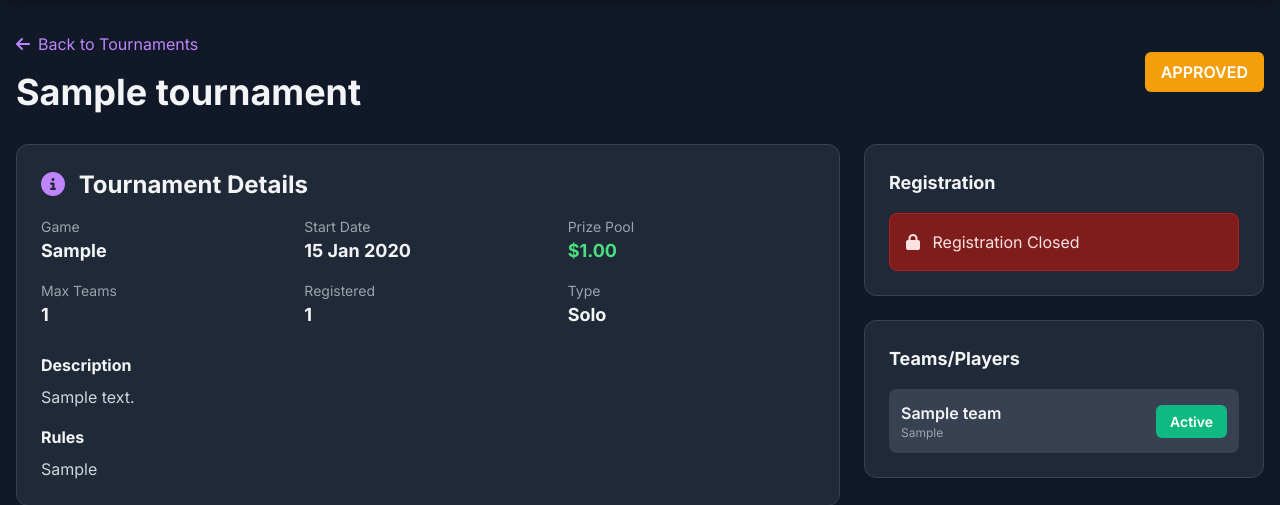
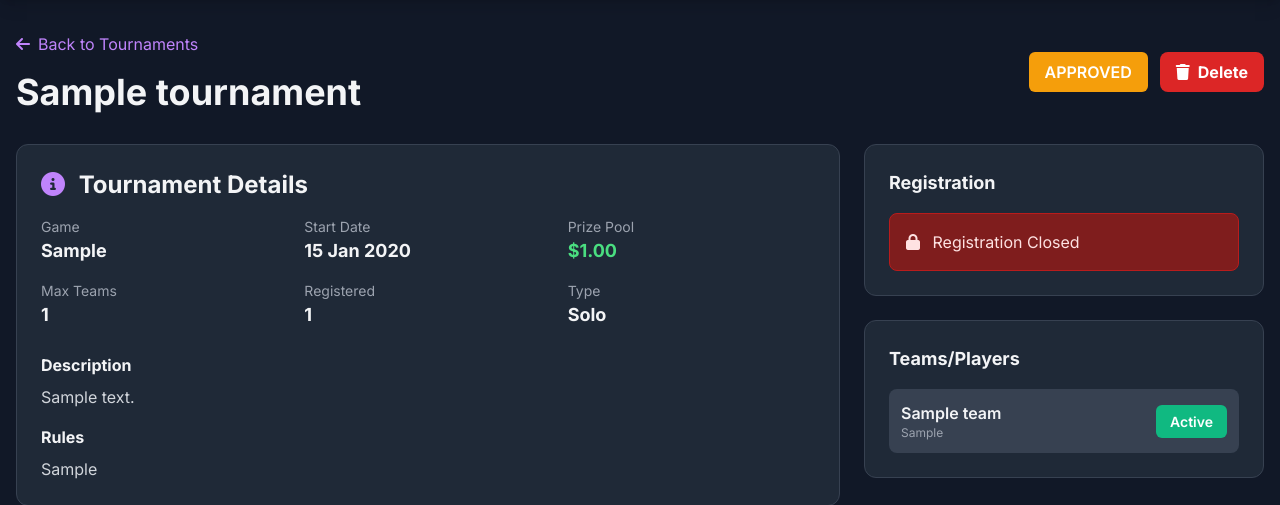
Before and after one commit to stiapanreha-dev/Esports-Tournament-Management, a Flask app: page /tournament/1 in a window 1280 px wide. Shown: the part 66-571 px from the top of the page. Run offline with Flask 3, Linux system fonts and the light colour scheme; the visitor is signed in with stand-in values (Sample User, id 1); tables that the repository leaves empty hold one stand-in row (values such as "Sample post"); some libraries are stand-ins or nearby versions.

Commit message:
Add tournament deletion for organizers

```diff
--- a/app.py
+++ b/app.py
@@ -747,6 +747,15 @@ def register_tournament(tournament_id):
     db.session.commit()
     return redirect(url_for('tournament_detail', tournament_id=tournament_id))
 
+@app.route('/tournament/<int:tournament_id>/delete', methods=['POST'])
+@role_required(['organizer'])
+def delete_tournament(tournament_id):
+    tournament = Tournament.query.get_or_404(tournament_id)
+    db.session.delete(tournament)
+    db.session.commit()
+    flash('Tournament deleted successfully.', 'success')
+    return redirect(url_for('tournaments'))
+
 @app.route('/tournament/<int:tournament_id>/bracket')
 def tournament_bracket(tournament_id):
     tournament = Tournament.query.get_or_404(tournament_id)
--- a/templates/tournament/detail.html
+++ b/templates/tournament/detail.html
@@ -11,9 +11,18 @@
             </a>
             <h1 class="text-4xl font-bold">{{ tournament.name }}</h1>
         </div>
-        <span class="badge badge-{% if tournament.status == 'upcoming' %}info{% elif tournament.status == 'ongoing' %}success{% else %}warning{% endif %}" style="font-size: 1rem; padding: 0.5rem 1rem;">
-            {{ tournament.status.upper() }}
-        </span>
+        <div class="flex items-center gap-3">
+            <span class="badge badge-{% if tournament.status == 'upcoming' %}info{% elif tournament.status == 'ongoing' %}success{% else %}warning{% endif %}" style="font-size: 1rem; padding: 0.5rem 1rem;">
+                {{ tournament.status.upper() }}
+            </span>
+            {% if session.get('role') == 'organizer' %}
+            <form method="POST" action="{{ url_for('delete_tournament', tournament_id=tournament.id) }}" onsubmit="return confirm('Are you sure you want to delete this tournament? This action cannot be undone.');">
+                <button type="submit" class="bg-red-600 hover:bg-red-700 text-white font-bold py-2 px-4 rounded-lg transition inline-flex items-center">
+                    <i class="fas fa-trash mr-2"></i> Delete
+                </button>
+            </form>
+            {% endif %}
+        </div>
     </div>
 </div>
 
```
